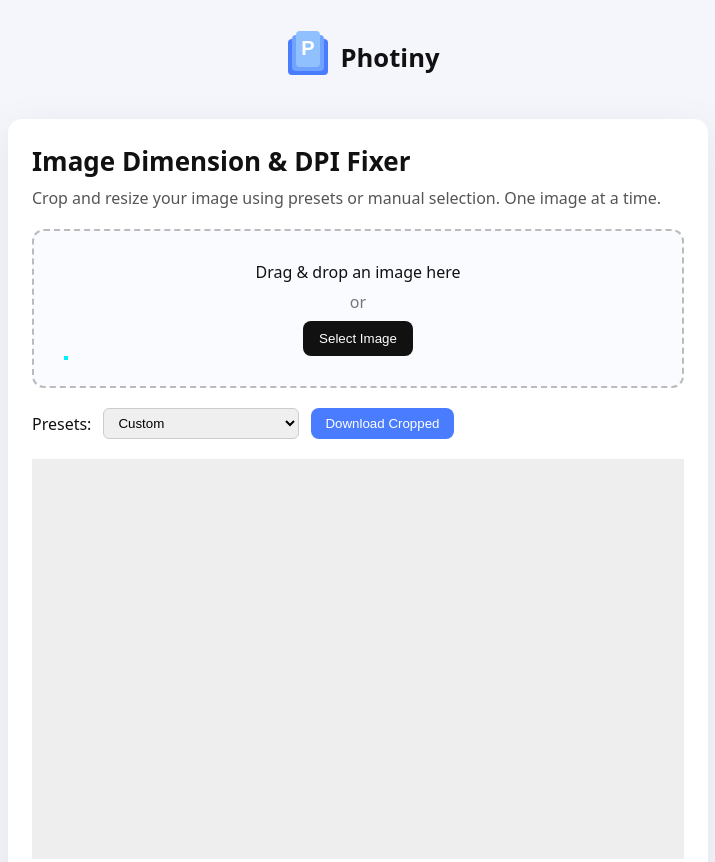
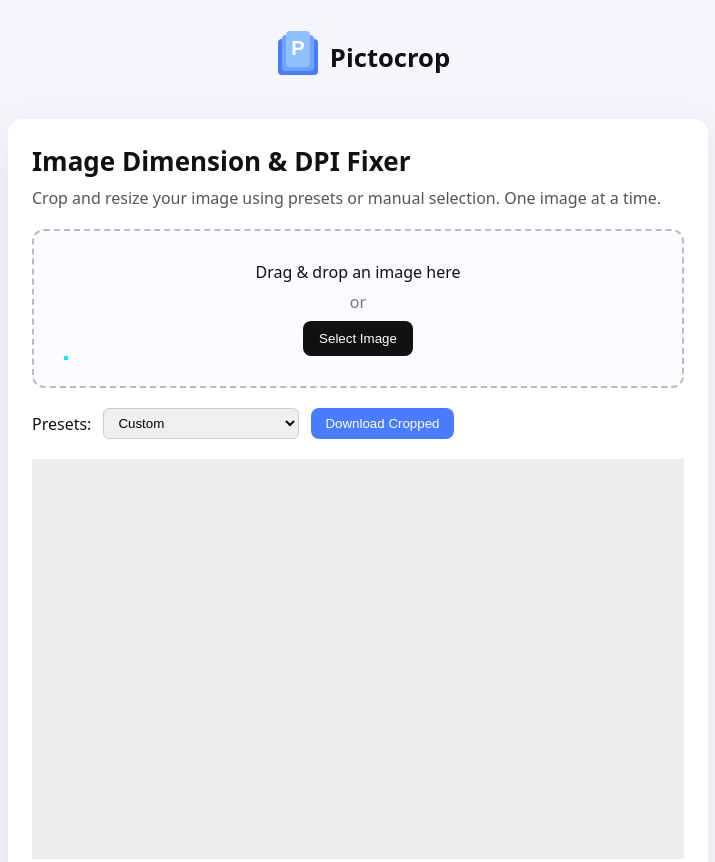
Before and after one commit to UsengoDev/pictocrop, a plain HTML site: page index.html in a window 1280 px wide. Shown: the top 862 px of the page, without its empty margins (282-997 px from the left). Drawn offline with nearby package versions, Linux system fonts and the light colour scheme.

Commit message:
Update index.html

```diff
--- a/index.html
+++ b/index.html
@@ -23,7 +23,7 @@
               <!-- Letter P inside top rectangle -->
               <text x="32" y="30" font-size="20" font-family="Arial, sans-serif" font-weight="bold" fill="#fff" text-anchor="middle">P</text>
             </svg>
-                <div class="logo_text_container">Photiny</div>
+            <div class="logo_text_container">Pictocrop</div>
         </a>
     </div>
 	<div class="container">
```
Lines whose indentation alone changed are shown as unchanged.
